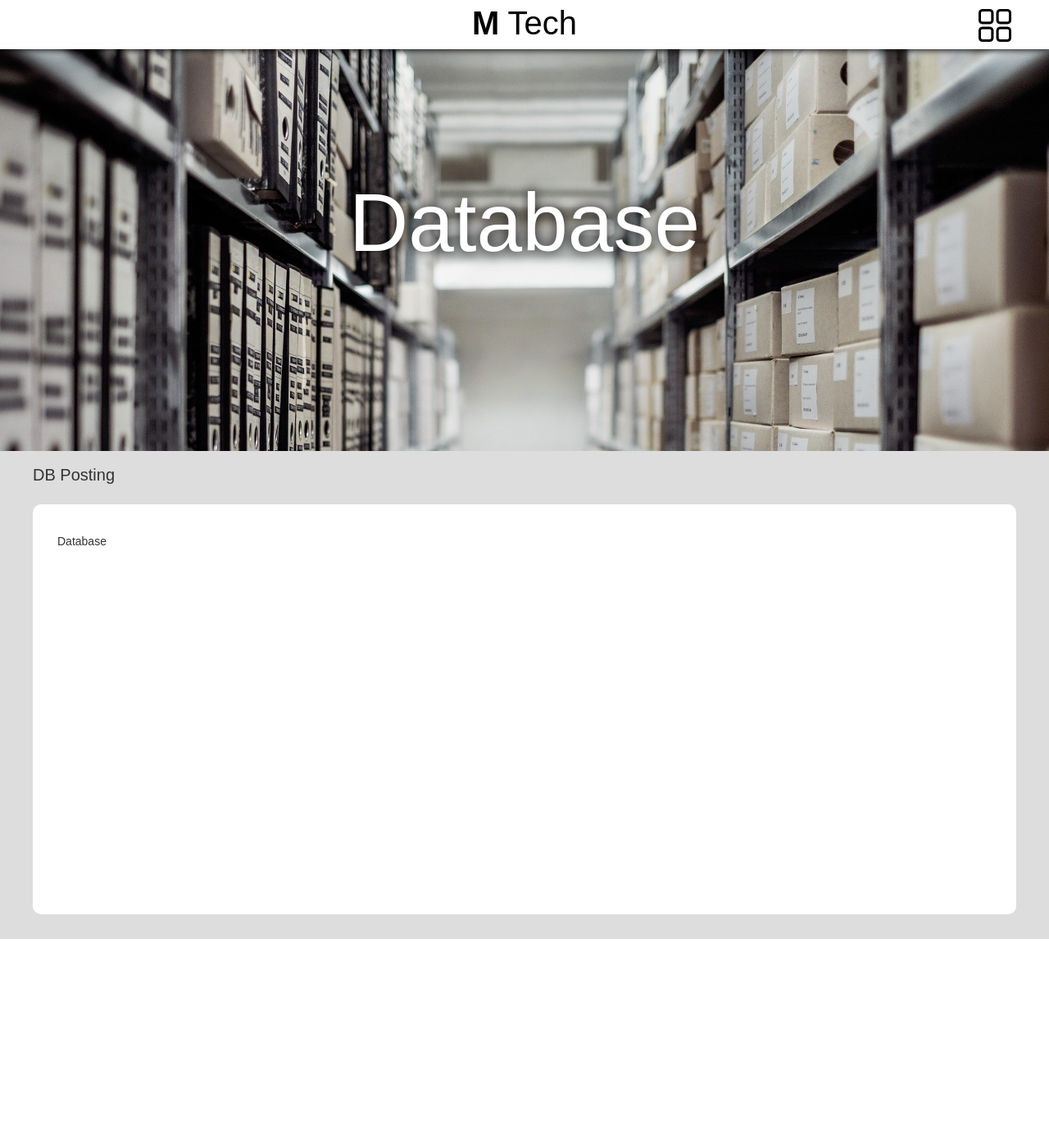
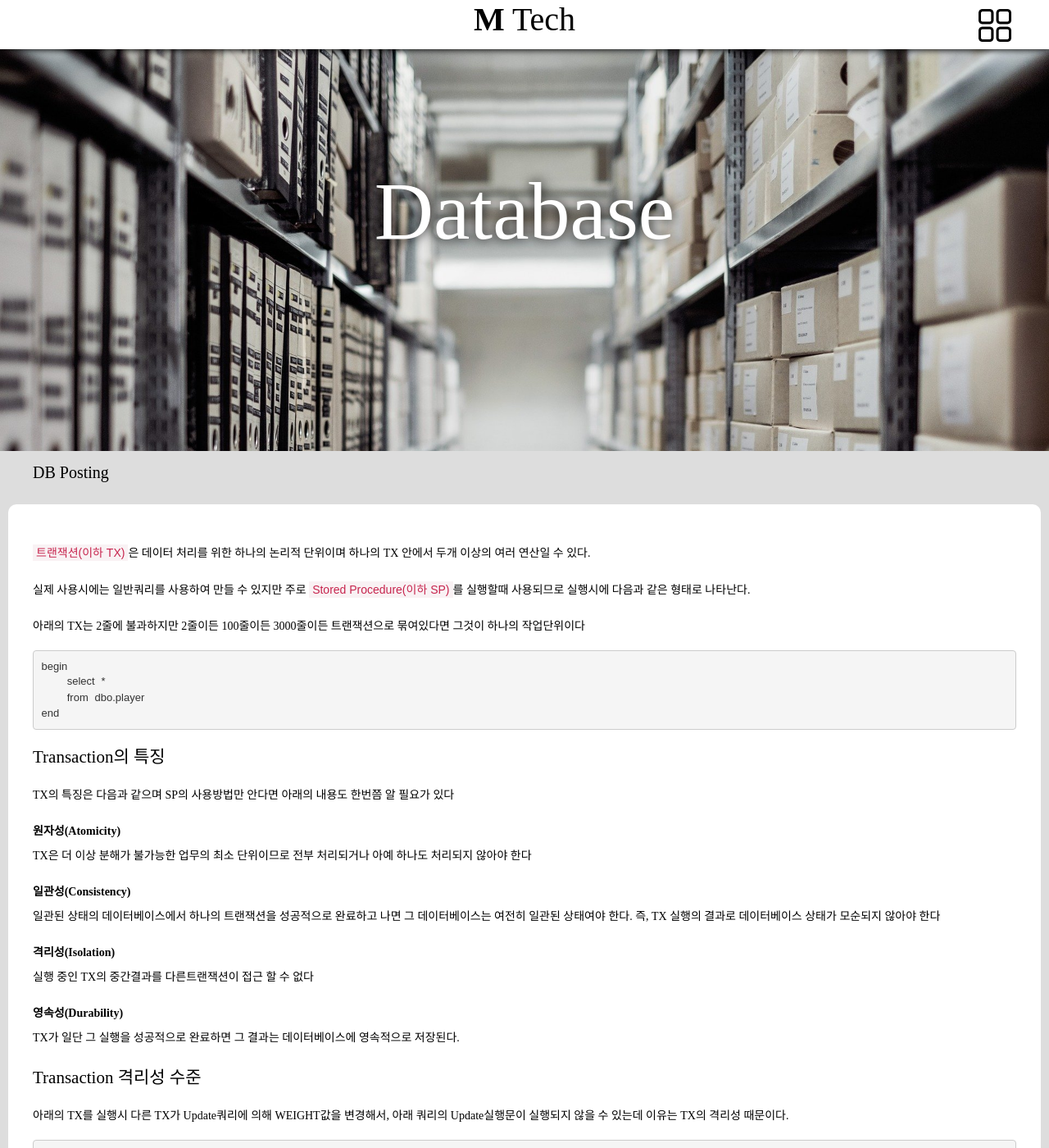
Before and after one commit to leemugeun/leemugeun.github.io, a Jekyll site: the page built from _posts/2020-01-17-main-tran-info.md, in a window 1280 px wide and 1400 px high. Shown: the whole window at 82% size. Built offline with Jekyll 4.4.1, drawn with Linux system fonts in a browser that asks for light colours; some of the changed text lies outside the part shown.

Commit message:
2020-01-20 Del Bootstrap

````diff
--- a/_includes/head.html
+++ b/_includes/head.html
@@ -4,10 +4,7 @@
     <link href="{{ site.asset_url }}/css/m.css" rel="stylesheet" type="text/css" />
     <link href="{{ site.asset_url }}/css/post.css" rel="stylesheet" type="text/css" />
     <link href="{{ site.asset_url }}/css/default.css" rel="stylesheet" type="text/css" />
-    <link rel="stylesheet" href="https://maxcdn.bootstrapcdn.com/bootstrap/3.3.2/css/bootstrap.min.css">
-    <link rel="stylesheet" href="https://maxcdn.bootstrapcdn.com/bootstrap/3.3.2/css/bootstrap-theme.min.css">
     <script src="https://code.jquery.com/jquery-3.4.1.min.js" integrity="sha256-CSXorXvZcTkaix6Yvo6HppcZGetbYMGWSFlBw8HfCJo=" crossorigin="anonymous"></script>
-    <script src="https://maxcdn.bootstrapcdn.com/bootstrap/3.3.2/js/bootstrap.min.js"></script>
     <script src="{{ site.asset_url }}/js/m.js"></script>
     <script src="{{ site.asset_url }}/js/post.js"></script>
     <script src="{{ site.asset_url }}/js/highlight.pack.js"></script>
--- a/_layouts/post.html
+++ b/_layouts/post.html
@@ -16,7 +16,7 @@
                 {% for item in site.data.menu.list %}
                 <ul>
                     <li data-navdep="1" class="nav_onedep">
-                        <img class="nav_icon" src={{item.icon}} height="35">
+                        <img class="nav_icon" src={{item.icon}} height="27">
                         {% if item.title == "Main" %}
                         <a href={{item.link}} style="color: black;">{{ item.title }}</a>
                         {% else %}
--- a/_posts/2020-01-17-main-tran-info.md
+++ b/_posts/2020-01-17-main-tran-info.md
@@ -6,4 +6,73 @@
 permalink: /db/tran
 ---
 
-Database
+`트랜잭션(이하 TX)`은 데이터 처리를 위한 하나의 논리적 단위이며 하나의 TX 안에서 두개 이상의 여러 연산일 수 있다.
+
+실제 사용시에는 일반쿼리를 사용하여 만들 수 있지만 주로 `Stored Procedure(이하 SP)`를 실행할때 사용되므로 실행시에 다음과 같은 형태로 나타난다.
+
+아래의 TX는 2줄에 불과하지만 2줄이든 100줄이든 3000줄이든 트랜잭션으로 묶여있다면 그것이 하나의 작업단위이다
+
+```sql
+begin
+    select *
+    from dbo.player
+end
+```
+
+## Transaction의 특징
+
+TX의 특징은 다음과 같으며 SP의 사용방법만 안다면 아래의 내용도 한번쯤 알 필요가 있다
+
+**원자성(Atomicity)**
+TX은 더 이상 분해가 불가능한 업무의 최소 단위이므로 전부 처리되거나 아예 하나도 처리되지 않아야 한다
+
+**일관성(Consistency)**
+일관된 상태의 데이터베이스에서 하나의 트랜잭션을 성공적으로 완료하고 나면 그 데이터베이스는 여전히 일관된 상태여야 한다. 즉, TX 실행의 결과로 데이터베이스 상태가 모순되지 않아야 한다
+
+**격리성(Isolation)**
+실행 중인 TX의 중간결과를 다른트랜잭션이 접근 할 수 없다
+
+**영속성(Durability)**
+TX가 일단 그 실행을 성공적으로 완료하면 그 결과는 데이터베이스에 영속적으로 저장된다.
+
+## Transaction 격리성 수준
+
+아래의 TX를 실행시 다른 TX가 Update쿼리에 의해 WEIGHT값을 변경해서, 아래 쿼리의 Update실행문이 실행되지 않을 수 있는데 이유는 TX의 격리성 때문이다.
+
+```sql
+begin
+ update dbo.player
+ set weight = weight + 35
+ where player_id = 2000001
+ and weight > 40
+
+ select player_id, player_name, team_id, weight
+ from dbo.player
+ where player_id = 2000001
+end
+```
+
+### 낮은단계의 격리성 수준
+
+트랜잭션의 격리성은 Lock을 강하게 오래 유지할수록 강화되고, Lock을 최소화 핤수록 약화된다. 낮은단계의 격리성 수준에서는 다음과 같은 현상이 발생한다
+
+**Dirty Read**
+다른 트랜잭션에 의해 수정됐지만 아직 커밋되지 않은 데이터를 읽는 것을 말한다. 변경 후 아직 커밋되지 않은 값을 읽었는데 변경을 가한 트랜잭션이 최종적으로 롤백된다면 그 값을 읽은 트랜잭션은 비일관 상태에 놓이게 된다
+
+아래의 경우에는 weight의 값이 50일 때 **TX2**수행중에 `rollback`되었음에도 불구하고 **TX1**를 실행했을 때의 결과값은 weight를 **80**으로 조회하게된다
+
+| TX1                       | TX2 |
+|---------------------------|---------------------------|
+|                           | update dbo.player         |
+|                           | set weight = 80           |
+|                           | where player_id = 2000001 |
+| select weight             |                           |
+| from dbo.player           |                           |
+| where player_id = 2000001 |                           |
+| --weight : 80             |                           |
+|                           | rollback                  |
+
+weight: 50
+
+**Non-Repeatabla Read**
+fff
--- a/assets/css/m.css
+++ b/assets/css/m.css
@@ -1,7 +1,3 @@
-li{
-    list-style-type: none;
-}
-
 .main_banner{
     width: 100%;
     height: 100%;
--- a/assets/css/post.css
+++ b/assets/css/post.css
@@ -1,21 +1,59 @@
-ul{
+html{
+    outline: none;
+    -webkit-tap-highlight-color: rgba(0,0,0,0);
+}
+
+body{
+    margin: 0px;
+}
+
+ul, li{
     margin: 0px;
     padding: 0px;
+    list-style-type: none;
+}
+
+h2{
+    font-weight: 500;
+}
+
+table{
+    font-size: 14px;
+}
+
+pre{
+    display: block;
+    padding: 9.5px;
+    margin: 0 0 10px;
+    font-size: 13px;
+    line-height: 1.42857143;
+    color: #333;
+    word-break: break-all;
+    word-wrap: break-word;
+    background-color: #f5f5f5;
+    border: 1px solid #ccc;
+    border-radius: 4px;
 }
 
 a, a:link, a:visited, a:active, a:hover {
     color: black;
-    text-decoration: none !important;
+    text-decoration: none;
 }
 
 .p_wrap{
     width:100%;
     height: 100%;
     position: relative;
-    font-family: sans-serif, Verdana, Geneva, Tahoma;
 }
 
-.p_wrap .highlighter-rouge{
+p .highlighter-rouge{
+    font-family: sans-serif, Verdana, Geneva, Tahoma;
+    color: #c7254e;
+    background-color: #f9f2f4;
+    padding: 2px 4px;
+}
+
+.highlight span{
     font-family: sans-serif, Verdana, Geneva, Tahoma;
 }
 
@@ -42,12 +80,12 @@
     height: 100%;
     position: fixed;
     background-color: white;
-    right: -350px;
+    right: -380px;
     z-index: 100;
-    padding: 30px 30px 30px 30px;
 }
 
 .p_nav_btn{
+    margin-top: 30px;
     width: 60px;
     height: 60px;
     right: 7%;
@@ -57,9 +95,11 @@
 
 .p_nav_title{
     top: 80px;
+    margin-left: 30px;
     position: absolute;
     font-size: 30px;
     font-weight: bold;
+    vertical-align: center;
 }
 
 .nav_icon{
@@ -71,7 +111,8 @@
 
 .p_nav_menu{
     position: absolute;
-    margin-top: 130px;
+    margin-top: 150px;
+    margin-left: 30px;
     height: 100%;
 
 }
@@ -82,21 +123,17 @@
     cursor: pointer;
 }
 
-.p_nav_menu a:hover{
-    text-decoration: none;
-    color: gray;
-}
-
 .nav_onedep{
-    font-size: 30px;
+    font-size: 25px;
     font-weight: normal;
     cursor: pointer;
+    margin-bottom: 10px;
 }
 
 .nav_twodep{
     font-size: 22px;
     display: none;
-    margin-left: 60px;
+    margin: -10px 0 10px 60px;
 }
 
 .nav_twodep a{
@@ -110,7 +147,7 @@
     height: 60px;
     background-color: white;
     position: fixed;
-    z-index: 10;
+    z-index: 5;
     box-shadow: 0px 0px 8px 1px black;
 }
 
@@ -232,6 +269,10 @@
     position: relative;
 }
 
+.p_lst a:hover{
+    color: black;
+}
+
 .p_lst_title{
     font-size: 30px;
 }
@@ -254,6 +295,14 @@
 }
 
 @media (max-width:700px){
+    .p_header_btn{
+        width: 40px;
+        height: 40px;
+    }
+
+    .p_nav{
+        right: -410px;
+    }
 
     .p_nav_menu .nav_icon{
         height: 30px;
--- a/assets/js/post.js
+++ b/assets/js/post.js
@@ -36,14 +36,14 @@
     else{
         $("#p_nav").animate({
             width : "100%",
-            right : "0px"
+            right : "0"
         });
     }
 }
 
 function closeNav(){
     $("#p_bg_black").hide();
-    $("#p_nav_menu dd").hide();
+    $("#p_nav_menu [data-navdep='2']").hide(300);
 
     if ($("body").width() > 700 ){
         $("#p_wrap").animate({
````
